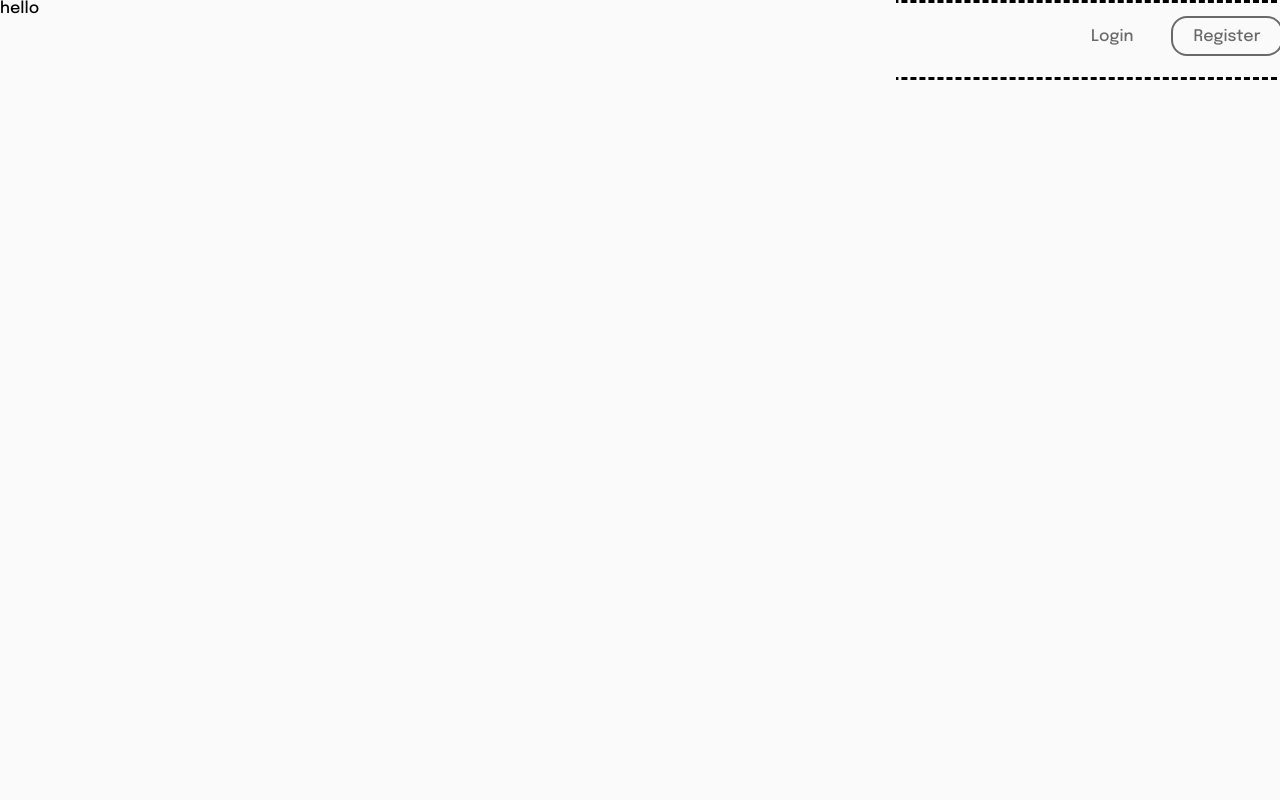
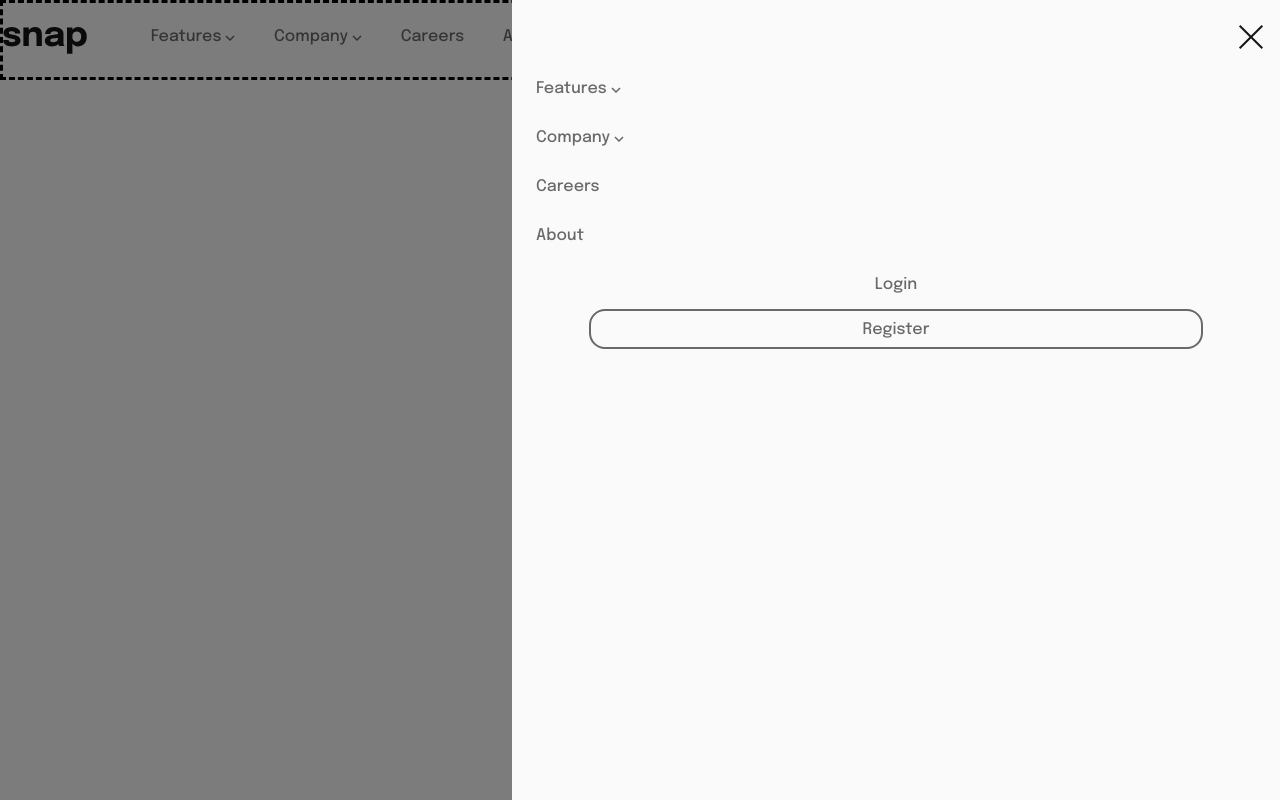
Before and after one commit to Rashad-98/intro-section-with-dropdown-navigation, a React (Create React App) app: page / in a window 1280 px wide. Built offline with nearby package versions, Linux system fonts and the light colour scheme.

Commit message:
update offcanvas menu

```diff
--- a/src/App.js
+++ b/src/App.js
@@ -8,7 +8,7 @@ function App() {
     <div className="App">
       {/* <Test /> */}
       <Navbar />
-      <OffcanvasMenu />
+      <OffcanvasMenu/>
     </div>
   );
 }
--- a/src/components/navbar-component/Navbar.component.jsx
+++ b/src/components/navbar-component/Navbar.component.jsx
@@ -8,10 +8,10 @@ import { ReactComponent as IconMenu } from './../../images/icon-menu.svg';
 
 class Navbar extends React.Component{
     openMenu(e) {
-        const icon = document.getElementById('icon-menu');
-        icon.style.display = 'none';
-        const iconClose = document.getElementById('icon-close-menu');
-        iconClose.style.display = 'block';
+        // const icon = document.getElementById('icon-menu');
+        // icon.style.display = 'none';
+        // const iconClose = document.getElementById('icon-close-menu');
+        // iconClose.style.display = 'block';
     }
 
     render() {
@@ -38,16 +38,16 @@ class Navbar extends React.Component{
                         </div>
                     </div>
                     <div id="profile-links">
-                        <div id="login-link">
+                        <div className="login-link">
                             Login
                         </div>
-                        <div id="register-link">
+                        <div className="register-link">
                             Register
                         </div>
                     </div>
                     <div className="offcanvas-menu">
                         <IconMenu id='icon-menu' onClick={this.openMenu}/>
-                        <IconCloseMenu id='icon-close-menu'/>
+                        {/* <IconCloseMenu id='icon-close-menu'/> */}
                     </div>
                 </nav>
                 {/* <div className="fill-page">
--- a/src/components/navbar-component/Navbar.styles.css
+++ b/src/components/navbar-component/Navbar.styles.css
@@ -1,4 +1,5 @@
 #navbar {
+    box-sizing: border-box;
     position: relative;   /* The reason why this is relative is here https://stackoverflow.com/questions/10487292/position-absolute-but-relative-to-parent */
     grid-area: head;
     display: flex;
@@ -28,7 +29,7 @@
     justify-content: space-between;
 }
 
-#register-link {
+.register-link {
     display: flex;
     border: 2px solid;
     border-radius: 1rem;
@@ -48,9 +49,9 @@
     display: none;
 }
 
-#icon-close-menu {
+/* #icon-close-menu {
     display: none;
-}
+} */
 
 .arrow-up {
     display: none;
--- a/src/components/offcanvas-menu-component/OffcanvasMenu.component.jsx
+++ b/src/components/offcanvas-menu-component/OffcanvasMenu.component.jsx
@@ -1,14 +1,48 @@
 import React from "react";
+import { ReactComponent as ArrowUp} from './../../images/icon-arrow-up.svg';
+import {ReactComponent as ArrowDown} from './../../images/icon-arrow-down.svg';
+import { ReactComponent as IconCloseMenu } from './../../images/icon-close-menu.svg';
 import "./OffcanvasMenu.styles.css"
 
 class offcanvasMenu extends React.Component {
+
+    onClose() {
+        const offcanvasMenu = document.getElementById('offcanvas-menu');
+        offcanvasMenu.style.display = 'none';
+    }
+
     render() {
         return(
             <div id='offcanvas-menu'>
-                <div id='background'>
-                </div>
+                <IconCloseMenu id='icon-close-menu' onClick={this.onClose}/>
+                <div id='background' />
                 <div id='menu'>
-                    hello
+                    <div id="offcanvas-links">
+                        <div className="dropdown-menu">
+                            <span>Features </span>
+                            <ArrowUp className='arrow-up'/>
+                            <ArrowDown className='arrow-down'/>
+                        </div>
+                        <div className="dropdown-menu">
+                            <span>Company </span>
+                            <ArrowUp className='arrow-up'/>
+                            <ArrowDown className='arrow-down'/>
+                        </div>
+                        <div className="link">
+                            <span>Careers </span>
+                        </div>
+                        <div className="link">
+                            <span>About </span>
+                        </div>
+                    </div>
+                    <div id="offcanvas-profile-links">
+                        <div className="login-link">
+                            Login
+                        </div>
+                        <div className="register-link">
+                            Register
+                        </div>
+                    </div>
                 </div>
             </div>
         )
--- a/src/components/offcanvas-menu-component/OffcanvasMenu.styles.css
+++ b/src/components/offcanvas-menu-component/OffcanvasMenu.styles.css
@@ -1,19 +1,48 @@
 #offcanvas-menu {
     /* grid-area: head; */
+    display: flex;
+    box-sizing: border-box;
     position: absolute;
     width: 100%;
     height: 100%;
     left: 0px;
+    color: hsl(0, 0%, 41%);
 }
 
 #menu {
-    width: 70%;
+    width: 60%;
     height: 100%;
     background-color: hsl(0, 0%, 98%);
 }
 
 #background {
     background-color: rgba(0%, 0%, 0%, 0.5);
+    width: 40%;
+    height: 100%;
 }
 
-/* TODO fix the offcanvas menu */
+#offcanvas-links {
+    display: flex;
+    flex-direction: column;
+    margin-top: 5rem;
+    margin-left: 1.5rem;
+    row-gap: 2rem;
+}
+
+#offcanvas-profile-links {
+    display: flex;
+    flex-direction: column;
+    align-items: center;
+    margin-top: 2rem;
+    row-gap: 1rem;
+}
+
+.register-link {
+    width: 80%;
+}
+
+#icon-close-menu {
+    position: absolute;
+    top: 1.5rem;
+    right: 1rem;
+}
```
